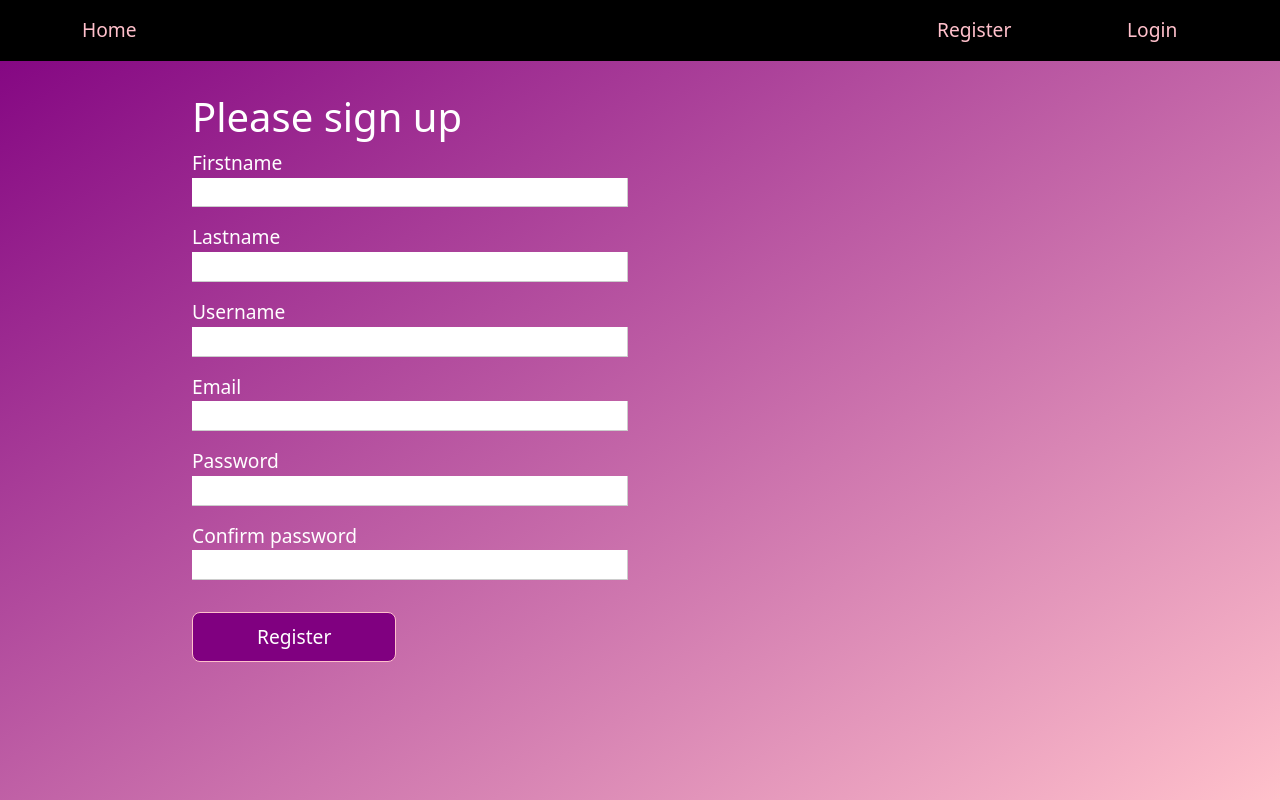
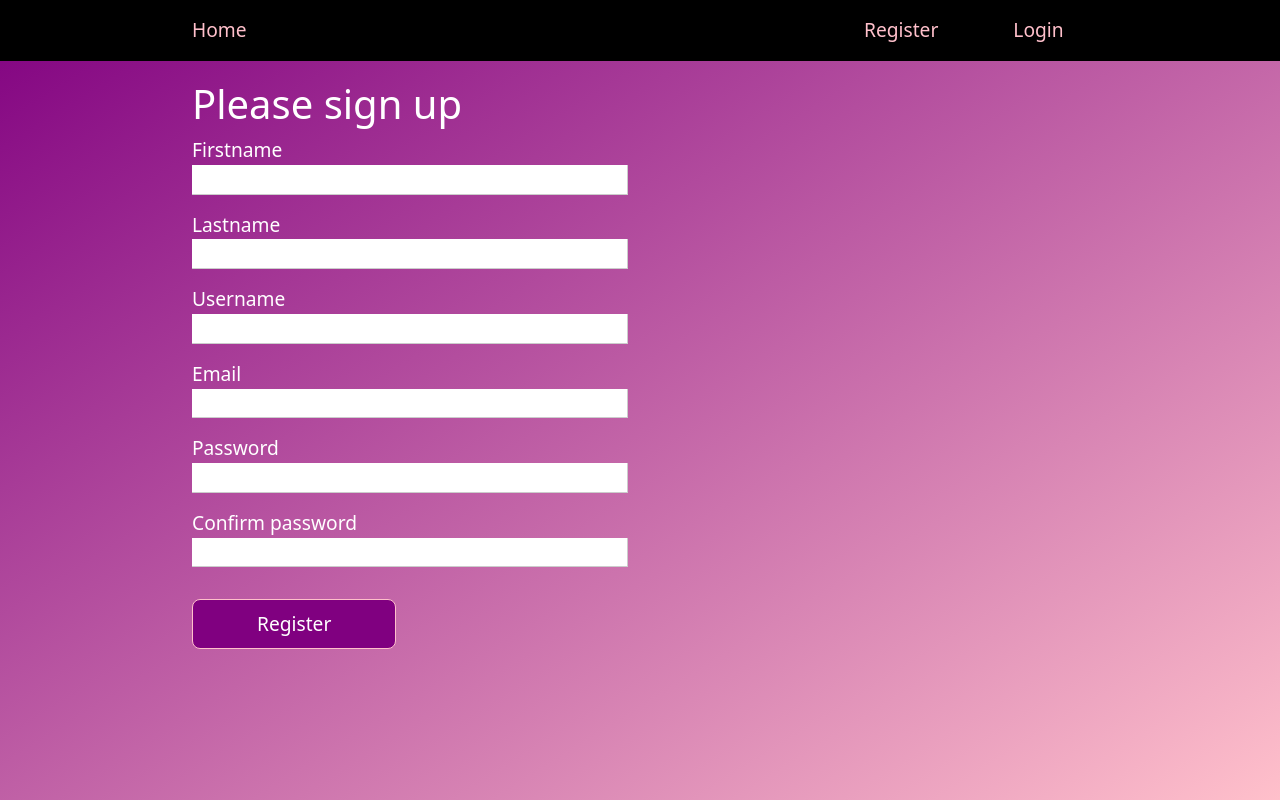
Before and after one commit to orionalfa/meme-hub, a React (Create React App) app: page /register in a window 1280 px wide. Built offline with nearby package versions, Linux system fonts and the light colour scheme.

Commit message:
navbar fixes

```diff
--- a/src/components/NavBar/NavBar.js
+++ b/src/components/NavBar/NavBar.js
@@ -13,7 +13,6 @@ export default function NavBar() {
   return (
     <>
       <nav>
-        <Container>
         <Row>
           <Col sm={9}>
             <Link to="/">Home</Link>
@@ -25,7 +24,6 @@ export default function NavBar() {
             <Link to="/login">Login</Link>
           </Col>
         </Row>
-        </Container>
       </nav>
     </>
   );
--- a/src/components/NavBar/styles.css
+++ b/src/components/NavBar/styles.css
@@ -4,13 +4,20 @@ nav {
   color: pink;
   padding-top: 1rem;
   padding-bottom: 1rem;
+  position: fixed;
 }
 
-nav > div > div > div > a {
+nav > div > div > a {
   text-decoration: none;
   color: pink;
 }
 
-nav > div > div > div > a:hover {
+nav > div {
+  width: 70%;
+  margin-left: 15% !important;
+  --bs-gutter-x: 0rem !important;
+}
+
+nav > div > div > a:hover {
   color: purple;
 }
--- a/src/index.css
+++ b/src/index.css
@@ -40,7 +40,7 @@ body {
 }
 
 main {
-  padding-top: 2rem;
+  padding-top: 5rem;
   margin-left: 15%;
   width: 70%;
   min-width: 500px;
```
Lines whose indentation alone changed are shown as unchanged.
